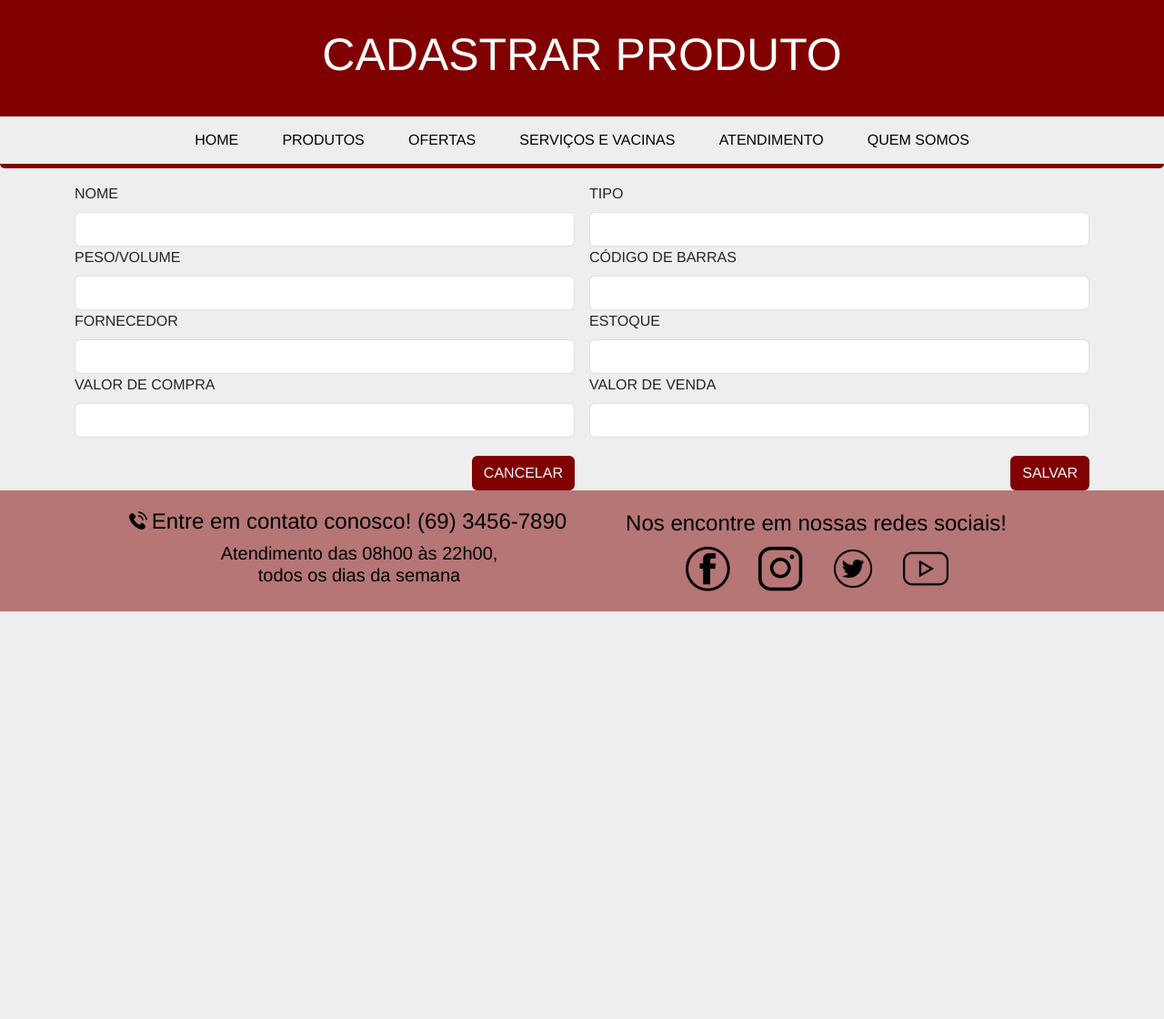
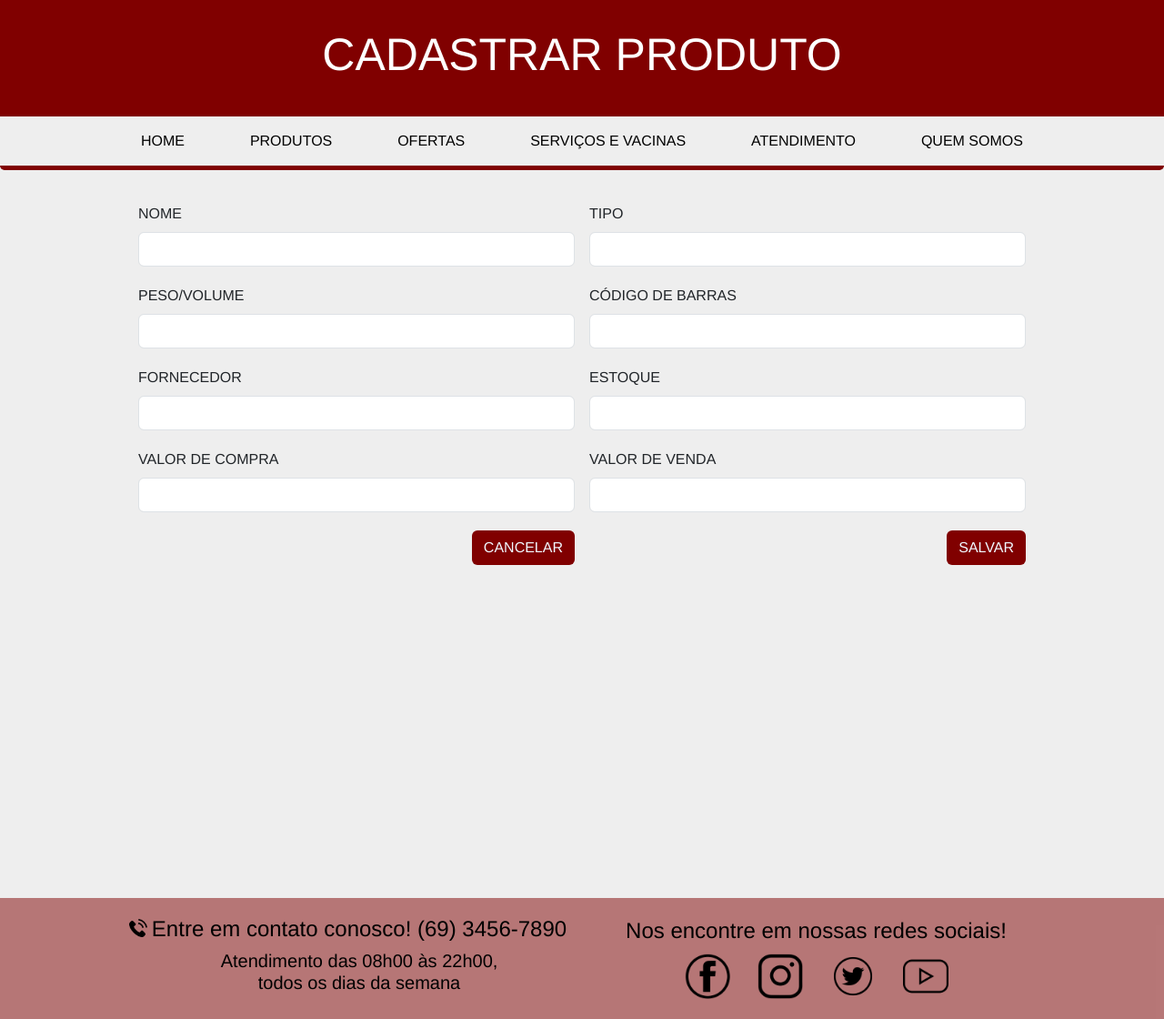
Before and after one commit to Po747o/Pharmacy, a PHP site: page /cadastrarproduto.html in a window 1280 px wide. Shown: the whole page at 91% size. Before the commit the page ends 672 px from the top, so only its background shows below. Run offline with PHP 8.4, Linux system fonts and the light colour scheme.

Commit message:
Atualizações (17/06)

```diff
--- a/CadastrarCliente.html
+++ b/CadastrarCliente.html
@@ -6,7 +6,7 @@
   <meta http-equiv="X-UA-Compatible" content="IE=edge">
   <meta name="viewport" content="width=device-width, initial-scale=1.0">
   <link rel="stylesheet" href="\bootstrap\bootstrap-5.3.0-alpha3-dist\css\bootstrap.min.css">
-  <link rel="stylesheet" href="css/forms.css">
+  <link rel="stylesheet" href="css/layout.css">
   <link rel="shortcut icon" href="imagens/logotechpharma.png" type="image/x-icon">
   <title>TechPharma - Cadastrar Cliente</title>
 </head>
--- a/CadastrarServicoseVacinas.html
+++ b/CadastrarServicoseVacinas.html
@@ -5,7 +5,7 @@
     <meta http-equiv="X-UA-Compatible" content="IE=edge">
     <meta name="viewport" content="width=device-width, initial-scale=1.0">
     <link rel="stylesheet" href="\bootstrap\bootstrap-5.3.0-alpha3-dist\css\bootstrap.min.css">
-    <link rel="stylesheet" href="css/forms.css">
+    <link rel="stylesheet" href="css/layout.css">
     <link rel="shortcut icon" href="imagens/logotechpharma.png" type="image/x-icon">
     <title>TechPharma - Cadastrar Serviços e Vacinas</title>
 </head>
--- a/cadastrarfuncionario.html
+++ b/cadastrarfuncionario.html
@@ -6,7 +6,7 @@
     <meta http-equiv="X-UA-Compatible" content="IE=edge">
     <meta name="viewport" content="width=device-width, initial-scale=1.0">
     <link rel="stylesheet" href="\bootstrap\bootstrap-5.3.0-alpha3-dist\css\bootstrap.min.css">
-    <link rel="stylesheet" href="css/forms.css">
+    <link rel="stylesheet" href="css/layout.css">
     <link rel="shortcut icon" href="imagens/logotechpharma.png" type="image/x-icon">
     <title>TechPharma - Cadastrar Funcionário</title>
 </head>
@@ -14,7 +14,7 @@
 <body>
 
     <header class="cabecalho">
-        <div class="home">
+        <div class="titulo">
             <h1>CADASTRAR FUNCIONÁRIO</h1>
         </div>
 
@@ -30,7 +30,7 @@
         </div>
     </nav>
 
-    <main class="container mt-3">
+    <main class="container mt-3 main">
 
         <form action="">
             <div class="row g-3">
--- a/cadastrarproduto.html
+++ b/cadastrarproduto.html
@@ -6,7 +6,7 @@
     <meta http-equiv="X-UA-Compatible" content="IE=edge">
     <meta name="viewport" content="width=device-width, initial-scale=1.0">
     <link rel="stylesheet" href="\bootstrap\bootstrap-5.3.0-alpha3-dist\css\bootstrap.min.css">
-    <link rel="stylesheet" href="css/forms.css">
+    <link rel="stylesheet" href="css/layout.css">
     <link rel="shortcut icon" href="imagens/logotechpharma.png" type="image/x-icon">
     <title>TechPharma - Cadastrar Produto</title>
 </head>
@@ -14,7 +14,7 @@
 <body>
 
     <header class="cabecalho">
-        <div class="home">
+        <div class="titulo">
             <h1>CADASTRAR PRODUTO</h1>
         </div>
 
@@ -30,19 +30,19 @@
         </div>
       </nav>
 
-    <main class="container mt-3">
+    <main class="container mt-3 main">
 
         <form action="">
             <div class="row g-3">
                 <div class="col">
-                    <label for="nome" class="form-label">NOME</label>
+                    <label for="nome" class="form-label labeltxt">NOME</label>
                     <input type="text" class="form-control" placeholder="" aria-label="nome" name="nome" id="nome"
                         minlength="10" maxlength="300" required pattern="[a-z A-Z]{10-300}[]">
                     <span class="mensagem-erro" data-erro></span>
                 </div>
 
                 <div class="col">
-                    <label for="tipo" class="form-label">TIPO</label>
+                    <label for="tipo" class="form-label labeltxt">TIPO</label>
                     <input type="text" class="form-control" aria-label="tipo" name="tipo" id="tipo"
                         minlength="5" maxlength="300" required>
                     <span class="mensagem-erro" data-erro></span>
@@ -51,14 +51,14 @@
 
             <div class="row g-3">
                 <div class="col">
-                    <label for="pesovolume" class="form-label">PESO/VOLUME</label>
+                    <label for="pesovolume" class="form-label labeltxt">PESO/VOLUME</label>
                     <input type="text" class="form-control" aria-label="pesovolume" name="pesovolume"
                         id="pesovolume" minlength="3" maxlength="100" required>
                     <span class="mensagem-erro" data-erro></span>
                 </div>
 
                 <div class="col">
-                    <label for="codigo" class="form-label">CÓDIGO DE BARRAS</label>
+                    <label for="codigo" class="form-label labeltxt">CÓDIGO DE BARRAS</label>
                     <input type="text" class="form-control" placeholder="" aria-label="codigo" name="codigo"
                         id="codigo" minlength="14" maxlength="14" required pattern="[0-9]{3}-[0-9]{6}-[0-9]{3}">
                     <span class="mensagem-erro" data-erro></span>
@@ -67,14 +67,14 @@
 
             <div class="row g-3">
                 <div class="col">
-                    <label for="funcao" class="form-label">FORNECEDOR</label>
+                    <label for="funcao" class="form-label labeltxt">FORNECEDOR</label>
                     <input type="text" class="form-control" aria-label="fornecedor" name="fornecedor" id="fornecedor"
                         minlength="5" maxlength="300" required>
                     <span class="mensagem-erro" data-erro></span>
                 </div>
 
                 <div class="col">
-                    <label for="estoque" class="form-label">ESTOQUE</label>
+                    <label for="estoque" class="form-label labeltxt">ESTOQUE</label>
                     <input type="number" class="form-control" aria-label="estoque" name="estoque"
                         id="estoque" min="1" required>
                     <span class="mensagem-erro" data-erro></span>
@@ -83,14 +83,14 @@
 
             <div class="row g-3">
                 <div class="col">
-                    <label for="valorcompra" class="form-label">VALOR DE COMPRA</label>
+                    <label for="valorcompra" class="form-label labeltxt">VALOR DE COMPRA</label>
                     <input type="text" class="form-control" aria-label="valorcompra" name="valorcompra" id="valorcompra"
                         minlength="6" maxlength="100" required pattern="R$ [0-9]{0-300},[0-9]{1-2}">
                     <span class="mensagem-erro" data-erro></span>
                 </div>
 
                 <div class="col">
-                    <label for="valorvenda" class="form-label">VALOR DE VENDA</label>
+                    <label for="valorvenda" class="form-label labeltxt">VALOR DE VENDA</label>
                     <input type="text" class="form-control" aria-label="valorvenda" name="valorvenda" id="valorvenda"
                         minlength="6" maxlength="100" required pattern="R$ [0-9]{0-300},[0-9]{1-2}">
                     <span class="mensagem-erro" data-erro></span>
--- a/css/forms.css
+++ /dev/null
@@ -1,144 +0,0 @@
-body {
-    font-family: 'Franklin Gothic Medium', 'Arial Narrow', Arial, sans-serif;
-    margin: 0 auto;
-    background-color: #eeeeee;
-}
-
-.main {
-    width: 1000px;
-    margin: 0 auto;
-    height: 100vh;
-}
-
-.cabecalho {
-    padding: 30px;
-    text-align: center;
-    background-color:rgb(128, 0, 0);
-    width: 100%;
-}
-
-.cabecalho .titulo {
-    width: 1000px;
-    margin: 0 auto;
-}
-
-.cabecalho h1 {
-    font-size: 50px;
-    color: white;
-}
-
-.topnav {
-    overflow: hidden;
-    border-bottom: 5px solid rgb(128, 0, 0);
-    border-radius: 0 0 5px 5px;
-    margin: 0 auto;
-    width: 100%;
-}
-
-.topnav .menu {
-    display: flex;
-    flex-direction: row;
-    justify-content: space-around;
-    width: 900px;
-    margin: 0 auto;
-}
-
-.topnav a {
-    display: block;
-    color: black;
-    padding: 14px 16px;
-    text-decoration: none;
-    text-align: center;
-    float: left;
-}
-
-.topnav a:hover {
-    background-color: rgba(128, 0, 0, 0.5);
-    color: black;
-    border: solid 2px white;
-    border-radius: 5px;
-}
-
-.btnVermelho{
-    margin-top: 20px;
-    background-color:rgb(128, 0, 0);
-    color: aliceblue;
-    float: right;
-}
-
-.btnVermelho:hover{
-    background-color:rgb(158, 9, 9);
-    color: aliceblue;
-}
-
-.labeltxt{
-    margin-top: 20px;
-}
-
-.footer {
-    padding: 20px;
-    display: flex;
-    flex-direction: row wrap;
-    justify-content: center;
-    background-color: rgba(128, 0, 0, 0.5);
-}
-
-.corpoFooter {
-    width: 1000px;
-    align-self: center;
-    align-content: center;
-    display: flex;
-    flex-flow: row;
-    column-gap: 30px;
-}
-
-.colunaEsquerda {
-    width: 485px;
-    display: flex;
-    justify-content: center;
-    flex-flow: row wrap;
-    text-align: center;
-    align-items: center;
-}
-
-.colunaDireita{
-    width: 485px;
-    justify-content: center;
-    display: flex;
-    flex-flow: row wrap ;
-    text-align: center;
-    align-items: center;
-}
-
-.iconphone{
-    margin-right: 5px;
-    align-self: first baseline;
-}
-
-.iconphone img{
-    width: 20px;
-    height: 20px;
-}
-
-.contato {
-    line-height: 10%;
-    color:rgb(0, 0, 0)
-}
-
-.redes {
-    line-height: 10%;
-    color:rgb(0, 0, 0);
-
-}
-
-.iconredes {
-  /* flex-flow: row
-    justify-content: center;*/
-    display: flex;
-    column-gap: 30px;
-}
-
-.iconredes img{
-    width: 50px;
-    height: 50px;
-}
--- a/css/layout.css
+++ b/css/layout.css
@@ -11,10 +11,16 @@ body {
     height: 100vh;
 }
 
+main {
+    width: 1000px;
+    margin: 0 auto;
+    height: 100vh;
+}
+
 .cabecalho {
     padding: 30px;
     text-align: center;
-    background-color:rgb(128, 0, 0);
+    background-color: rgb(128, 0, 0);
     width: 100%;
 }
 
@@ -39,15 +45,15 @@ body {
 .topnav .menu {
     display: flex;
     flex-direction: row;
-    justify-content: space-around;
-    width: 900px;
+    justify-content: space-between;
+    width: 1000px;
     margin: 0 auto;
 }
 
 .topnav a {
     display: block;
     color: black;
-    padding: 14px 16px;
+    padding: 15px 15px;
     text-decoration: none;
     text-align: center;
     float: left;
@@ -60,14 +66,28 @@ body {
     border-radius: 5px;
 }
 
+.btnVermelho {
+    margin-top: 20px;
+    background-color: rgb(128, 0, 0);
+    color: aliceblue;
+    float: right;
+}
+
+.btnVermelho:hover {
+    background-color: rgb(158, 10, 10);
+    color: aliceblue;
+}
+
+.labeltxt {
+    margin-top: 20px;
+}
+
 .footer {
-    margin-top: 40px;
     padding: 20px;
     display: flex;
     flex-direction: row wrap;
     justify-content: center;
     background-color: rgba(128, 0, 0, 0.5);
-
 }
 
 .corpoFooter {
@@ -77,18 +97,15 @@ body {
     display: flex;
     flex-flow: row;
     column-gap: 30px;
-
 }
 
 .colunaEsquerda {
-
     width: 485px;
     display: flex;
     justify-content: center;
     flex-flow: row wrap;
     text-align: center;
     align-items: center;
-
 }
 
 .colunaDireita{
@@ -98,15 +115,13 @@ body {
     flex-flow: row wrap ;
     text-align: center;
     align-items: center;
-
 }
 
 .iconphone{
     margin-right: 5px;
     align-self: first baseline;
+}
 
-
-}
 .iconphone img{
     width: 20px;
     height: 20px;
@@ -130,27 +145,7 @@ body {
     column-gap: 30px;
 }
 
-
 .iconredes img{
     width: 50px;
     height: 50px;
 }
-
-.btnVermelho{
-    margin-top: 20px;
-    background-color:rgb(128, 0, 0);
-    color: aliceblue;
-    float: right;
-
-}
-
-.btnVermelho:hover{
-    background-color:rgb(158, 9, 9);
-    color: aliceblue;
-
-
-}
-
-.labeltxt{
-    margin-top: 20px;
-}
--- a/css/layouthome.css
+++ b/css/layouthome.css
@@ -22,6 +22,7 @@
     width: 300px;
     height: 250px;
     margin-top: 30px;
+    margin-bottom: 30px;
     margin-right: 10px;
     margin-left: 10px;
     text-align: center;
```
Also changed, not shown: Produtos.html (+3 -9 lines), atendimento.html (+3 -9 lines), css/layoutofertas.css (+10 -17 lines), css/layoutquemsomos.css (+5 -26 lines), home.html (+3 -12 lines), ofertas.html (+4 -11 lines), quemsomos.html (+18 -11 lines), servicosevacinas.html (+6 -2 lines).
